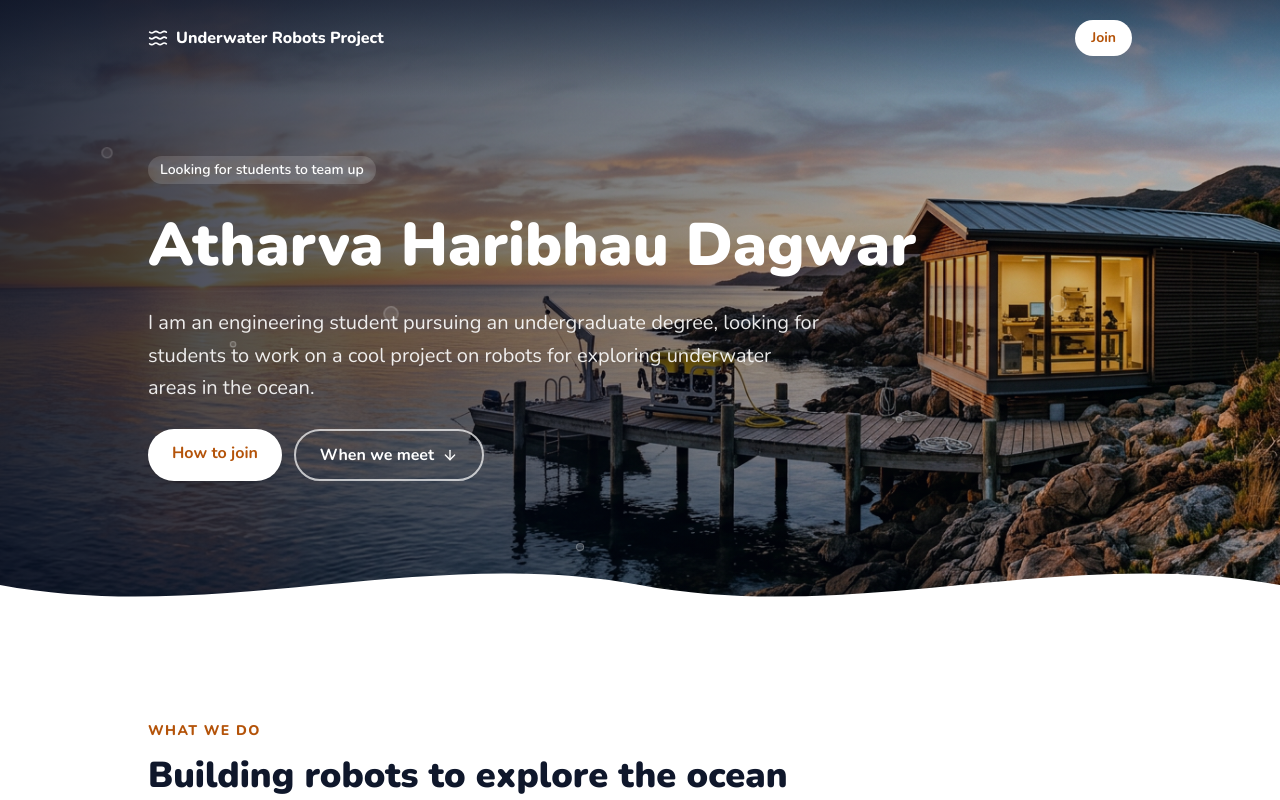
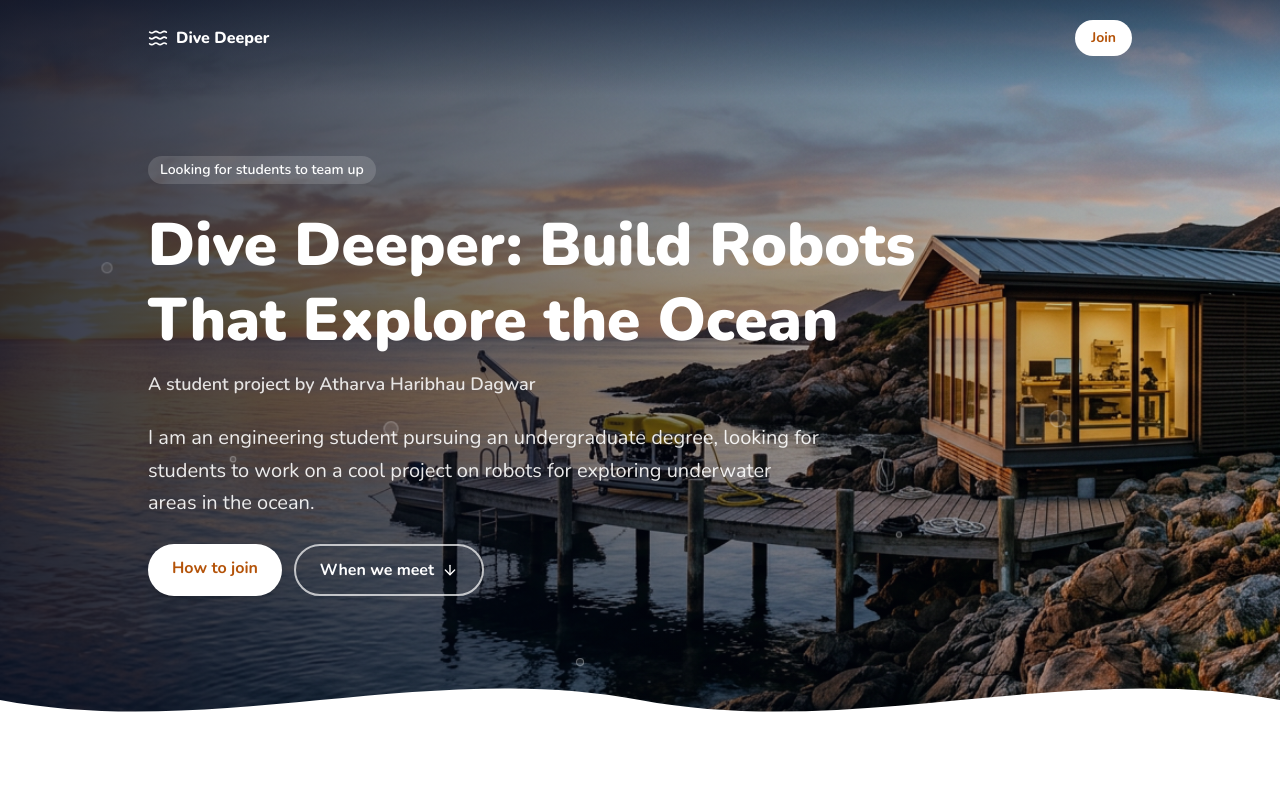
Before and after one commit to 9423893506/club-home-page-builder, a Next.js app: page / in a window 1280 px wide. Shown: the top 800 px of the page. Built offline with nearby package versions, Linux system fonts and the light colour scheme.

Commit message:
feat: update site title and hero section content
Refined project title for better clarity and engagement

V0-Chat-Id: itgCQQY1lzc

```diff
--- a/app/layout.tsx
+++ b/app/layout.tsx
@@ -6,7 +6,7 @@ import './globals.css'
 const nunito = Nunito({ subsets: ['latin'], variable: '--font-nunito' })
 
 export const metadata: Metadata = {
-  title: 'Atharva Haribhau Dagwar | Underwater Exploration Robot Project',
+  title: 'Dive Deeper: Build Robots That Explore the Ocean | Atharva Haribhau Dagwar',
   description:
     'An engineering undergraduate looking for students to work on a project building robots that explore underwater areas of the ocean.',
   generator: 'v0.app',
--- a/components/home/hero.tsx
+++ b/components/home/hero.tsx
@@ -48,7 +48,7 @@ export function Hero() {
       <nav className="relative mx-auto flex max-w-5xl items-center justify-between px-5 py-5">
         <span className="flex items-center gap-2 font-extrabold">
           <Waves className="size-5" aria-hidden="true" />
-          Underwater Robots Project
+          {site.shortTitle}
         </span>
         <a
           href="#join"
@@ -62,7 +62,10 @@ export function Hero() {
         <p className="rounded-full bg-white/15 px-3 py-1 text-sm font-semibold">
           Looking for students to team up
         </p>
-        <h1 className="text-balance text-4xl font-black leading-tight md:text-6xl">{site.name}</h1>
+        <div className="flex flex-col gap-3">
+          <h1 className="text-balance text-4xl font-black leading-tight md:text-6xl">{site.title}</h1>
+          <p className="text-base font-semibold text-white/85 md:text-lg">A student project by {site.name}</p>
+        </div>
         <p className="max-w-2xl text-pretty text-lg leading-relaxed text-white/90 md:text-xl">
           {site.whatWeDo}
         </p>
--- a/lib/site.ts
+++ b/lib/site.ts
@@ -1,5 +1,7 @@
 export const site = {
   name: 'Atharva Haribhau Dagwar',
+  title: 'Dive Deeper: Build Robots That Explore the Ocean',
+  shortTitle: 'Dive Deeper',
   whatWeDo:
     'I am an engineering student pursuing an undergraduate degree, looking for students to work on a cool project on robots for exploring underwater areas in the ocean.',
   meetingDate: '8 September 2027',
```
